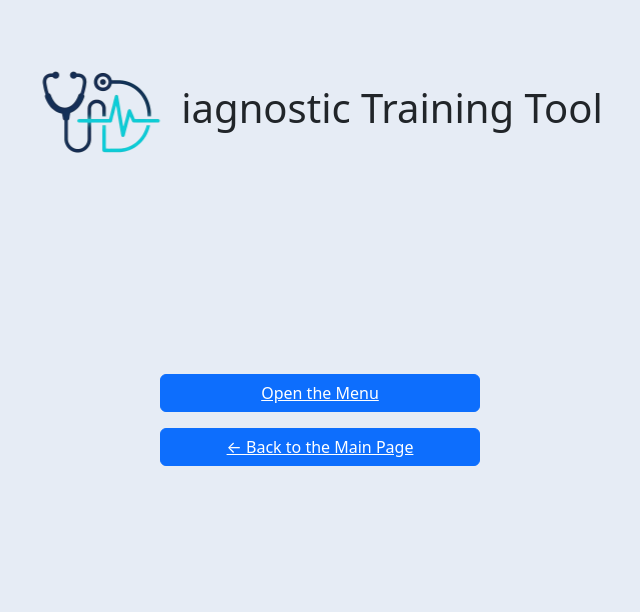
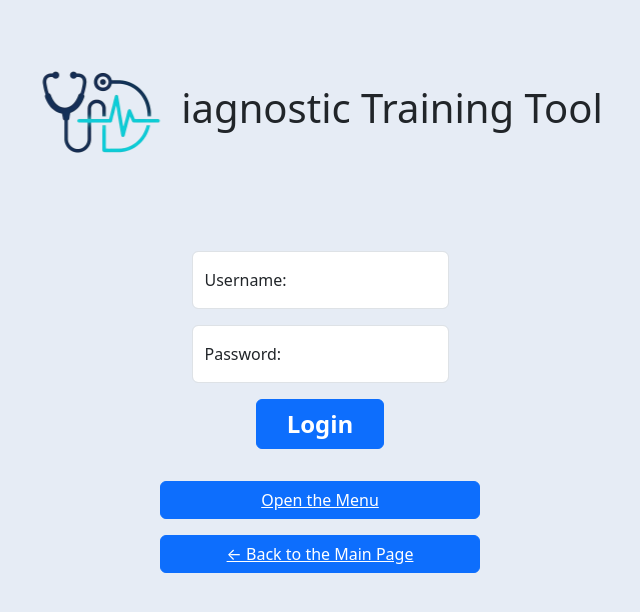
Before and after one commit to eddie-reyes/dtt, a React (Vite) app: page /login in a window 1280 px wide. Shown: the top 612 px of the page, without its empty margins (320-960 px from the left). Built offline with nearby package versions, Linux system fonts and the light colour scheme.

Commit message:
added form validation

```diff
--- a/src/components/Login/Login.jsx
+++ b/src/components/Login/Login.jsx
@@ -3,6 +3,7 @@
 import { useEffect, useRef, useCallback } from "react";
 import { Link, useNavigate } from "react-router-dom";
 import logo from "../../assets/logo.png";
+import LoginForm from "./LoginForm.jsx"
 import styles from "./Login.module.css";
 import "../scss/styles.scss";
 
@@ -81,6 +82,8 @@ export default function Login() {
         </span>
 
         <div className="d-flex flex-column align-items-center gap-3 mt-4">
+          {/* Username and password is 'admin' */}
+          <LoginForm></LoginForm>
           {/* Official Google Sign-In button */}
           <div ref={googleButtonRef} />
 
--- /dev/null
+++ b/src/components/Login/LoginForm.jsx
@@ -0,0 +1,72 @@
+import { useState, useRef, useCallback } from "react";
+import { Link, useNavigate } from "react-router-dom";
+
+export default function LoginForm() {
+    const [error, setError] = useState("");
+    const formRef = useRef(null);
+    const userNameRef = useRef(null);
+    const passwordRef = useRef(null);
+    const navigate = useNavigate();
+
+    const handleSubmit = (e) => {
+        e.preventDefault();
+
+        const form = formRef.current;
+        const userName = userNameRef.current.value;
+        const password = passwordRef.current.value;
+        setError("");
+
+        if (!form.checkValidity()) {
+            e.stopPropagation();
+        } else {
+            if (userName == 'admin' && password == 'admin') {
+                navigate("/menu");
+            } else {
+                setError("Invalid Username or Password. Please try again.");
+            }
+        }
+        form.classList.add("was-validated");
+    }
+
+    return (
+        <div>
+            {error && (
+                <div className="alert alert-danger" role="alert">
+                    {error}
+                </div>
+            )}
+          <form className="needs-validation" onSubmit={handleSubmit} noValidate ref={formRef}>
+          <div className="form-floating mb-3">
+            <input
+              name="username"
+              type="text"
+              className="form-control"
+              id="floatingUsername"
+              placeholder="Username:"
+              ref={userNameRef}
+              required
+            />
+            <label htmlFor="floatingUsername">Username:</label>
+          </div>
+          <div className="form-floating mb-3">
+            <input
+              name="password"
+              type="password"
+              className="form-control"
+              id="floatingPassword"
+              placeholder="Password:"
+              ref={passwordRef}
+              required
+            />
+            <label htmlFor="floatingPassword">Password:</label>
+          </div>
+          <button
+            className="btn btn-primary w-50 d-block mx-auto fs-4 fw-bold"
+            type="submit"
+          >
+            Login
+          </button>
+        </form>
+        </div>
+    )
+}
```
